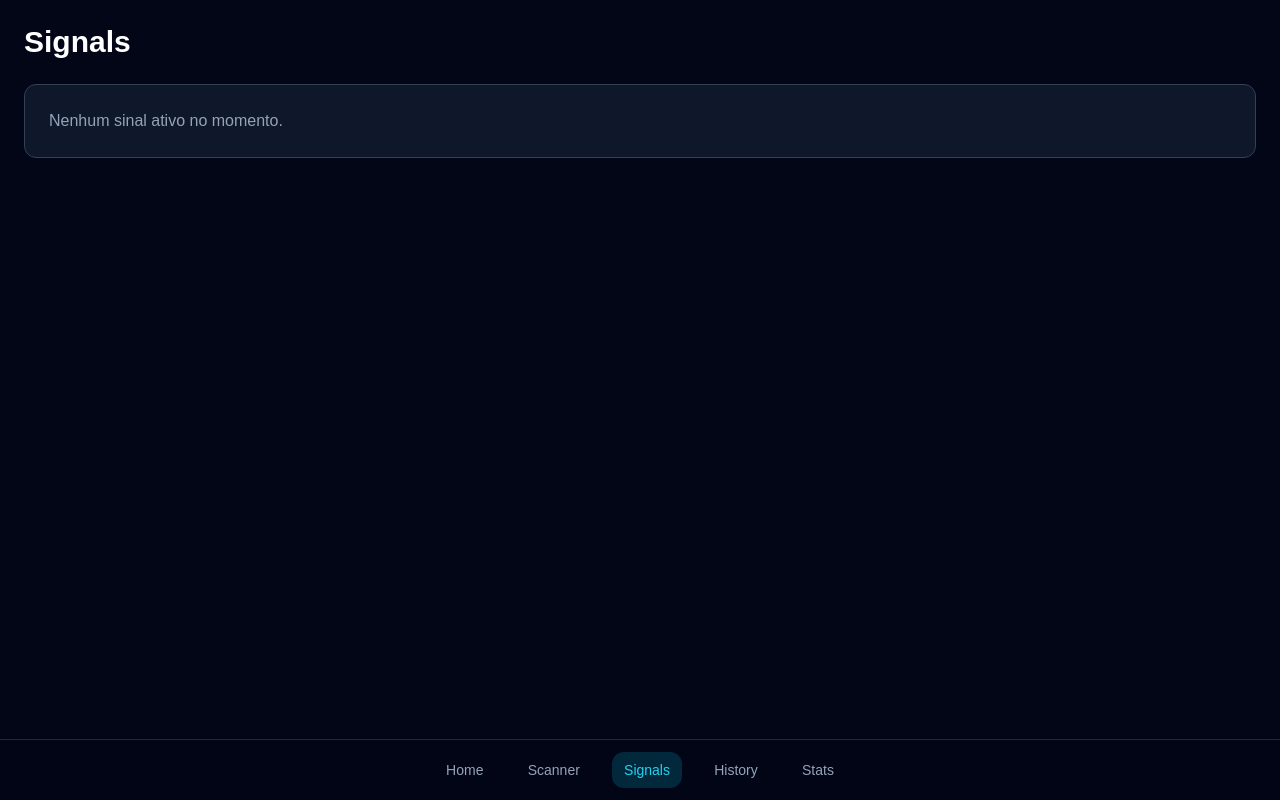
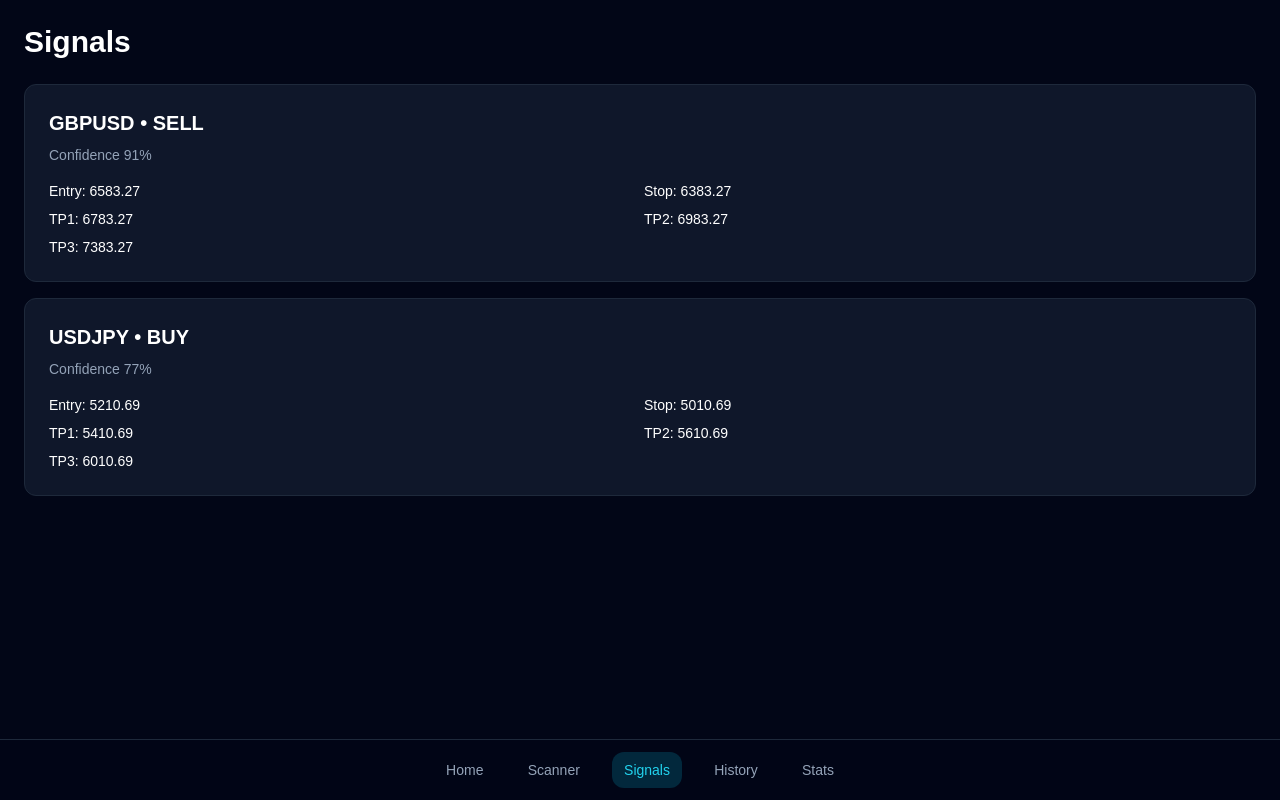
Before and after one commit to pedrohenrique497096-boop/Quantum-Xavier-1.0, a Next.js app: page /signals in a window 1280 px wide. Built offline with nearby package versions, Linux system fonts and the light colour scheme.

Commit message:
Update page.tsx

```diff
--- a/src/app/signals/page.tsx
+++ b/src/app/signals/page.tsx
@@ -1,22 +1,55 @@
 "use client"
 
+import { useEffect, useState } from "react"
 import BottomNav from "@/components/BottomNav"
 
 export default function Signals(){
 
+const [signals,setSignals] = useState<any[]>([])
+
+useEffect(()=>{
+
+fetch("/api/signals")
+.then(res => res.json())
+.then(data => setSignals(data))
+
+},[])
+
 return(
 
-<div className="min-h-screen bg-slate-950 text-white p-6 pb-24">
+<div className="min-h-screen bg-slate-950 text-white p-6">
 
 <h1 className="text-3xl font-bold mb-6">
 Signals
 </h1>
 
-<div className="bg-slate-900 p-6 rounded-xl border border-slate-700">
+<div className="space-y-4">
 
-<p className="text-slate-400">
-Nenhum sinal ativo no momento.
-</p>
+{signals.map((signal,index)=>(
+
+<div key={index} className="bg-slate-900 p-6 rounded-xl border border-slate-800">
+
+<div className="text-xl font-bold mb-2">
+{signal.asset} • {signal.direction}
+</div>
+
+<div className="text-sm text-slate-400 mb-4">
+Confidence {signal.confidence}%
+</div>
+
+<div className="grid grid-cols-2 gap-2 text-sm">
+
+<div>Entry: {signal.entry}</div>
+<div>Stop: {signal.stop}</div>
+<div>TP1: {signal.take1}</div>
+<div>TP2: {signal.take2}</div>
+<div>TP3: {signal.take3}</div>
+
+</div>
+
+</div>
+
+))}
 
 </div>
 
```
